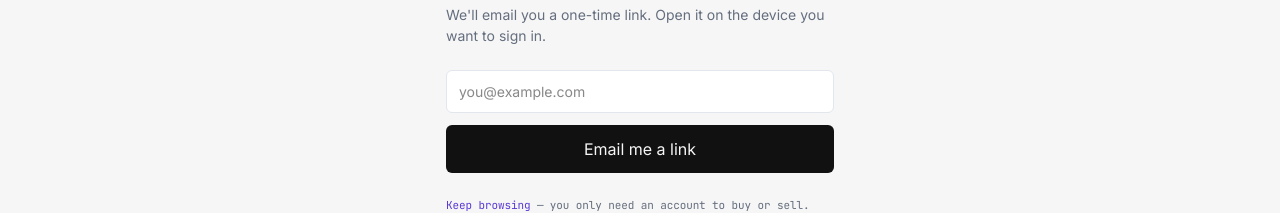
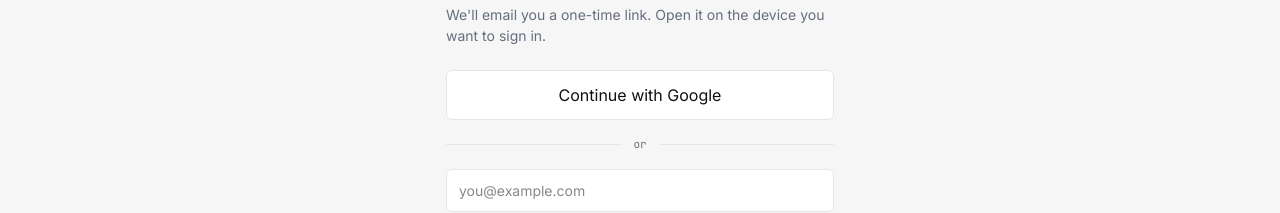
Before and after one commit to raysyd/Gaming-Marketplace-, a Next.js app: page /login in a window 1280 px wide. Shown: the part 264-477 px from the top of the page. Built offline with nearby package versions, Linux system fonts and the light colour scheme; no server answers.

Commit message:
Add Google sign-in

```diff
--- a/components/LoginForm.tsx
+++ b/components/LoginForm.tsx
@@ -59,6 +59,29 @@ export function LoginForm() {
     setCooldown(60);
   };
 
+  const signInWithGoogle = async () => {
+    const supabase = createClient();
+
+    if (!supabase) {
+      setState("error");
+      setMessage("Sign-in is not configured.");
+      return;
+    }
+
+    setState("sending");
+    const { error } = await supabase.auth.signInWithOAuth({
+      provider: "google",
+      options: {
+        redirectTo: `${window.location.origin}/auth/complete?next=${encodeURIComponent(next)}`,
+      },
+    });
+
+    if (error) {
+      setState("error");
+      setMessage(error.message);
+    }
+  };
+
   return (
     <div className="mx-auto w-full max-w-[420px] px-4 py-12 sm:py-24">
       <h1 className="display text-[28px]">Sign in to {BRAND.name}</h1>
@@ -106,6 +129,19 @@ export function LoginForm() {
         </div>
       ) : (
         <div className="mt-6 space-y-3">
+          <button
+            type="button"
+            onClick={signInWithGoogle}
+            disabled={state === "sending"}
+            className="w-full rounded-md border border-line bg-card py-3 text-[14px] font-semibold text-ink transition hover:border-trust disabled:opacity-50"
+          >
+            Continue with Google
+          </button>
+          <div className="flex items-center gap-3 py-1" aria-hidden="true">
+            <span className="h-px flex-1 bg-line" />
+            <span className="spec text-muted">or</span>
+            <span className="h-px flex-1 bg-line" />
+          </div>
           <input
             value={email}
             onChange={(e) => setEmail(e.target.value)}
```
